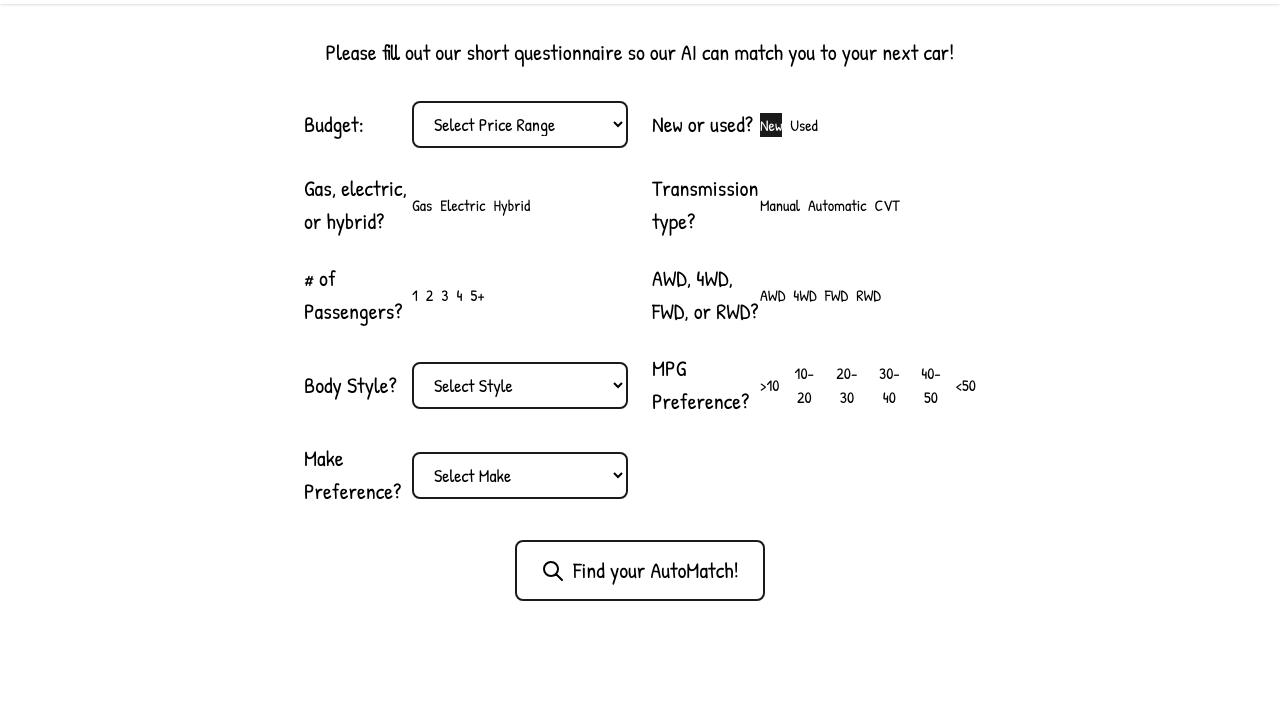
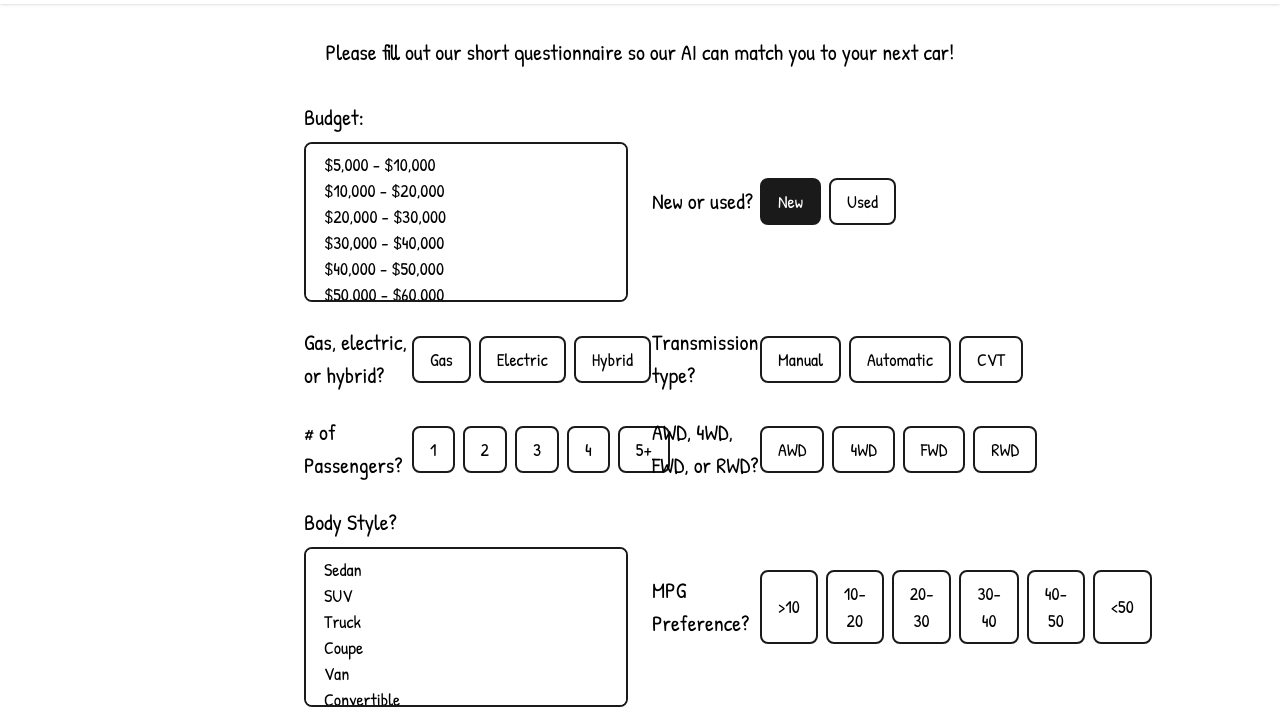
Before and after one commit to aharnessdev/autoMatch, a website: page search.html in a window 1280 px wide. Both pictures are taken after a click on the button "New". Shown: the part 76-800 px from the top of the page. Drawn offline with nearby package versions, Linux system fonts and the light colour scheme.

Commit message:
Allowed for multiple selects on options and updated styling.

```diff
--- a/search.html
+++ b/search.html
@@ -7,8 +7,12 @@
     <link href="https://fonts.googleapis.com/css2?family=Patrick+Hand&display=swap" rel="stylesheet">
     <style>
         body {
-
             font-family: 'Patrick Hand', cursive;
+        }
+        /* Styles for selected buttons */
+        .selected {
+            background-color: #1a1a1a !important;
+            color: white !important;
         }
     </style>
 </head>
@@ -29,22 +33,21 @@
                         <a href="favorite.html" class="text-[#1a1a1a] text-[22px]">Favorites</a>
                     </div>
                 </div>
-                <!-- sign ut button links to index.html -->
+                <!-- sign out button links to index.html -->
                 <a href="index.html">
                     <button class="bg-[#1a1a1a] text-white text-[22px] px-4 py-3 rounded-lg border-4 border-[#1a1a1a]">Sign Out</button>
                 </a>
             </div>
         </nav>
-        <!--styling crap and header -->
+        <!-- Styling and header -->
         <main class="container mx-auto px-4 mt-8">
             <h1 class="text-center text-black text-[22px] mb-8">Please fill out our short questionnaire so our AI can match you to your next car!</h1>
             <form id="carPreferencesForm" class="max-w-2xl mx-auto">
-                <div class="grid grid-cols-2 gap-6">
+                <div class="grid grid-cols-1 md:grid-cols-2 gap-6">
                     <!-- Budget -->
-                    <div class="flex items-center">
-                        <label for="budget" class="w-1/3 text-black text-[22px]">Budget:</label>
-                        <select id="budget" name="budget" class="w-2/3 bg-white border-2 border-[#1a1a1a] rounded-lg px-4 py-2 text-[18px]">
-                            <option value="">Select Price Range</option>
+                    <div class="flex flex-col">
+                        <label for="budget" class="text-black text-[22px] mb-2">Budget:</label>
+                        <select id="budget" name="budget[]" multiple class="w-full bg-white border-2 border-[#1a1a1a] rounded-lg px-4 py-2 text-[18px] h-40 overflow-y-auto">
                             <option value="$5,000 - $10,000">$5,000 - $10,000</option>
                             <option value="$10,000 - $20,000">$10,000 - $20,000</option>
                             <option value="$20,000 - $30,000">$20,000 - $30,000</option>
@@ -59,12 +62,12 @@
                         </select>
                     </div>
 
-                    <!-- New or Used -->
+                    <!-- New or Used (No Change) -->
                     <div class="flex items-center">
                         <label class="w-1/3 text-black text-[22px]">New or used?</label>
                         <div class="w-2/3 flex space-x-2">
-                            <button type="button" class="option-button" data-field="new_used" data-value="New">New</button>
-                            <button type="button" class="option-button" data-field="new_used" data-value="Used">Used</button>
+                            <button type="button" class="option-button bg-white border-2 border-[#1a1a1a] rounded-lg px-4 py-2 text-[18px]" data-field="new_used" data-value="New">New</button>
+                            <button type="button" class="option-button bg-white border-2 border-[#1a1a1a] rounded-lg px-4 py-2 text-[18px]" data-field="new_used" data-value="Used">Used</button>
                         </div>
                     </div>
 
@@ -72,9 +75,9 @@
                     <div class="flex items-center">
                         <label class="w-1/3 text-black text-[22px]">Gas, electric, or hybrid?</label>
                         <div class="w-2/3 flex space-x-2">
-                            <button type="button" class="option-button" data-field="fuel_type" data-value="Gas">Gas</button>
-                            <button type="button" class="option-button" data-field="fuel_type" data-value="Electric">Electric</button>
-                            <button type="button" class="option-button" data-field="fuel_type" data-value="Hybrid">Hybrid</button>
+                            <button type="button" class="option-button bg-white border-2 border-[#1a1a1a] rounded-lg px-4 py-2 text-[18px]" data-field="fuel_type" data-value="Gas">Gas</button>
+                            <button type="button" class="option-button bg-white border-2 border-[#1a1a1a] rounded-lg px-4 py-2 text-[18px]" data-field="fuel_type" data-value="Electric">Electric</button>
+                            <button type="button" class="option-button bg-white border-2 border-[#1a1a1a] rounded-lg px-4 py-2 text-[18px]" data-field="fuel_type" data-value="Hybrid">Hybrid</button>
                         </div>
                     </div>
 
@@ -82,21 +85,21 @@
                     <div class="flex items-center">
                         <label class="w-1/3 text-black text-[22px]">Transmission type?</label>
                         <div class="w-2/3 flex space-x-2">
-                            <button type="button" class="option-button" data-field="transmission" data-value="Manual">Manual</button>
-                            <button type="button" class="option-button" data-field="transmission" data-value="Automatic">Automatic</button>
-                            <button type="button" class="option-button" data-field="transmission" data-value="CVT">CVT</button>
+                            <button type="button" class="option-button bg-white border-2 border-[#1a1a1a] rounded-lg px-4 py-2 text-[18px]" data-field="transmission" data-value="Manual">Manual</button>
+                            <button type="button" class="option-button bg-white border-2 border-[#1a1a1a] rounded-lg px-4 py-2 text-[18px]" data-field="transmission" data-value="Automatic">Automatic</button>
+                            <button type="button" class="option-button bg-white border-2 border-[#1a1a1a] rounded-lg px-4 py-2 text-[18px]" data-field="transmission" data-value="CVT">CVT</button>
                         </div>
                     </div>
 
-                    <!-- Passengers -->
+                    <!-- Passengers (No Change) -->
                     <div class="flex items-center">
                         <label class="w-1/3 text-black text-[22px]"># of Passengers?</label>
                         <div class="w-2/3 flex space-x-2">
-                            <button type="button" class="option-button" data-field="passengers" data-value="1">1</button>
-                            <button type="button" class="option-button" data-field="passengers" data-value="2">2</button>
-                            <button type="button" class="option-button" data-field="passengers" data-value="3">3</button>
-                            <button type="button" class="option-button" data-field="passengers" data-value="4">4</button>
-                            <button type="button" class="option-button" data-field="passengers" data-value="5+">5+</button>
+                            <button type="button" class="option-button bg-white border-2 border-[#1a1a1a] rounded-lg px-4 py-2 text-[18px]" data-field="passengers" data-value="1">1</button>
+                            <button type="button" class="option-button bg-white border-2 border-[#1a1a1a] rounded-lg px-4 py-2 text-[18px]" data-field="passengers" data-value="2">2</button>
+                            <button type="button" class="option-button bg-white border-2 border-[#1a1a1a] rounded-lg px-4 py-2 text-[18px]" data-field="passengers" data-value="3">3</button>
+                            <button type="button" class="option-button bg-white border-2 border-[#1a1a1a] rounded-lg px-4 py-2 text-[18px]" data-field="passengers" data-value="4">4</button>
+                            <button type="button" class="option-button bg-white border-2 border-[#1a1a1a] rounded-lg px-4 py-2 text-[18px]" data-field="passengers" data-value="5+">5+</button>
                         </div>
                     </div>
 
@@ -104,18 +107,17 @@
                     <div class="flex items-center">
                         <label class="w-1/3 text-black text-[22px]">AWD, 4WD, FWD, or RWD?</label>
                         <div class="w-2/3 flex space-x-2">
-                            <button type="button" class="option-button" data-field="drivetrain" data-value="AWD">AWD</button>
-                            <button type="button" class="option-button" data-field="drivetrain" data-value="4WD">4WD</button>
-                            <button type="button" class="option-button" data-field="drivetrain" data-value="FWD">FWD</button>
-                            <button type="button" class="option-button" data-field="drivetrain" data-value="RWD">RWD</button>
+                            <button type="button" class="option-button bg-white border-2 border-[#1a1a1a] rounded-lg px-4 py-2 text-[18px]" data-field="drivetrain" data-value="AWD">AWD</button>
+                            <button type="button" class="option-button bg-white border-2 border-[#1a1a1a] rounded-lg px-4 py-2 text-[18px]" data-field="drivetrain" data-value="4WD">4WD</button>
+                            <button type="button" class="option-button bg-white border-2 border-[#1a1a1a] rounded-lg px-4 py-2 text-[18px]" data-field="drivetrain" data-value="FWD">FWD</button>
+                            <button type="button" class="option-button bg-white border-2 border-[#1a1a1a] rounded-lg px-4 py-2 text-[18px]" data-field="drivetrain" data-value="RWD">RWD</button>
                         </div>
                     </div>
 
                     <!-- Body Style -->
-                    <div class="flex items-center">
-                        <label for="body_style" class="w-1/3 text-black text-[22px]">Body Style?</label>
-                        <select id="body_style" name="body_style" class="w-2/3 bg-white border-2 border-[#1a1a1a] rounded-lg px-4 py-2 text-[18px]">
-                            <option value="">Select Style</option>
+                    <div class="flex flex-col">
+                        <label for="body_style" class="text-black text-[22px] mb-2">Body Style?</label>
+                        <select id="body_style" name="body_style[]" multiple class="w-full bg-white border-2 border-[#1a1a1a] rounded-lg px-4 py-2 text-[18px] h-40 overflow-y-auto">
                             <option value="Sedan">Sedan</option>
                             <option value="SUV">SUV</option>
                             <option value="Truck">Truck</option>
@@ -141,20 +143,19 @@
                     <div class="flex items-center">
                         <label class="w-1/3 text-black text-[22px]">MPG Preference?</label>
                         <div class="w-2/3 flex space-x-2">
-                            <button type="button" class="option-button" data-field="mpg" data-value=">10">>10</button>
-                            <button type="button" class="option-button" data-field="mpg" data-value="10-20">10-20</button>
-                            <button type="button" class="option-button" data-field="mpg" data-value="20-30">20-30</button>
-                            <button type="button" class="option-button" data-field="mpg" data-value="30-40">30-40</button>
-                            <button type="button" class="option-button" data-field="mpg" data-value="40-50">40-50</button>
-                            <button type="button" class="option-button" data-field="mpg" data-value="<50"><50</button>
+                            <button type="button" class="option-button bg-white border-2 border-[#1a1a1a] rounded-lg px-4 py-2 text-[18px]" data-field="mpg" data-value=">10">>10</button>
+                            <button type="button" class="option-button bg-white border-2 border-[#1a1a1a] rounded-lg px-4 py-2 text-[18px]" data-field="mpg" data-value="10-20">10-20</button>
+                            <button type="button" class="option-button bg-white border-2 border-[#1a1a1a] rounded-lg px-4 py-2 text-[18px]" data-field="mpg" data-value="20-30">20-30</button>
+                            <button type="button" class="option-button bg-white border-2 border-[#1a1a1a] rounded-lg px-4 py-2 text-[18px]" data-field="mpg" data-value="30-40">30-40</button>
+                            <button type="button" class="option-button bg-white border-2 border-[#1a1a1a] rounded-lg px-4 py-2 text-[18px]" data-field="mpg" data-value="40-50">40-50</button>
+                            <button type="button" class="option-button bg-white border-2 border-[#1a1a1a] rounded-lg px-4 py-2 text-[18px]" data-field="mpg" data-value="<50"><50</button>
                         </div>
                     </div>
 
                     <!-- Make Preference -->
-                    <div class="flex items-center">
-                        <label for="make_preference" class="w-1/3 text-black text-[22px]">Make Preference?</label>
-                        <select id="make_preference" name="make_preference" class="w-2/3 bg-white border-2 border-[#1a1a1a] rounded-lg px-4 py-2 text-[18px]">
-                            <option value="">Select Make</option>
+                    <div class="flex flex-col">
+                        <label for="make_preference" class="text-black text-[22px] mb-2">Make Preference?</label>
+                        <select id="make_preference" name="make_preference[]" multiple class="w-full bg-white border-2 border-[#1a1a1a] rounded-lg px-4 py-2 text-[18px] h-40 overflow-y-auto">
                             <option value="Acura">Acura</option>
                             <option value="Alfa Romeo">Alfa Romeo</option>
                             <option value="Aston Martin">Aston Martin</option>
@@ -224,7 +225,7 @@
                         </select>
                     </div>
                 </div>
-                <!--submit button and styling-->
+                <!-- Submit button and styling -->
                 <div class="mt-8 flex justify-center">
                     <button type="submit" id="match" class="bg-white border-2 border-[#1a1a1a] rounded-lg px-6 py-3 text-[22px] flex items-center">
                         <svg xmlns="http://www.w3.org/2000/svg" class="h-6 w-6 mr-2" fill="none" viewBox="0 0 24 24" stroke="currentColor">
@@ -238,25 +239,32 @@
     </div>
 
     <script type="module">
-        // Object to store user selected options
+        // Object to store user selected options (arrays for multiple selections)
         const selectedOptions = {};
 
-        // event listeners for the option buttons
+        // Initialize selectedOptions for each field to be multiple
+        const multiSelectFields = ['fuel_type', 'transmission', 'drivetrain', 'mpg', 'new_used', 'passengers'];
+        multiSelectFields.forEach(field => {
+            selectedOptions[field] = [];
+        });
+
+        // Event listeners for the option buttons
         document.querySelectorAll('.option-button').forEach(button => {
             button.addEventListener('click', () => {
                 const field = button.getAttribute('data-field');
                 const value = button.getAttribute('data-value');
 
-                // Store the selected option value
-                selectedOptions[field] = value;
-
-                // Update button styles, this doesn't really work rn because I got rid of a bunch of styling. will fix later sry
-                document.querySelectorAll(`.option-button[data-field="${field}"]`).forEach(btn => {
-                    btn.classList.remove('bg-[#1a1a1a]', 'text-white');
-                    btn.classList.add('bg-white', 'text-black');
-                });
-                button.classList.add('bg-[#1a1a1a]', 'text-white');
-                button.classList.remove('bg-white', 'text-black');
+                // Check if the value is already selected
+                const index = selectedOptions[field].indexOf(value);
+                if (index > -1) {
+                    // If selected, remove it
+                    selectedOptions[field].splice(index, 1);
+                    button.classList.remove('selected');
+                } else {
+                    // If not selected, add it
+                    selectedOptions[field].push(value);
+                    button.classList.add('selected');
+                }
             });
         });
 
@@ -267,16 +275,31 @@
             const formData = new FormData(document.getElementById('carPreferencesForm'));
             const userPreferences = {};
 
-            // Collect data from inputs
-            formData.forEach((value, key) => {
-                userPreferences[key] = value;
-            });
+            // Collect data from multi-select fields
+            const budget = formData.getAll('budget[]');
+            const bodyStyle = formData.getAll('body_style[]');
+            const makePreference = formData.getAll('make_preference[]');
 
-            // add selected options
-            Object.assign(userPreferences, selectedOptions);
+            if (budget.length > 0) {
+                userPreferences.budget = budget;
+            }
+
+            if (bodyStyle.length > 0) {
+                userPreferences.body_style = bodyStyle;
+            }
+
+            if (makePreference.length > 0) {
+                userPreferences.make_preference = makePreference;
+            }
+
+            // Add selected options from button-based fields
+            for (const field in selectedOptions) {
+                if (selectedOptions[field].length > 0) {
+                    userPreferences[field] = selectedOptions[field];
+                }
+            }
 
             // Send data to backend
-            // After receiving the response from the backend
             fetch('http://localhost:3000/api/getCarRecommendations', {
                 method: 'POST',
                 headers: {
@@ -295,14 +318,14 @@
             .then((data) => {
                 console.log('Data received from backend:', data);
 
-            // stringify recommendations
+                // Stringify recommendations
                 const recommendationsString = JSON.stringify(data.recommendations);
                 console.log('Stringified recommendations:', recommendationsString);
 
-            // store the recommendations for display on match.html
+                // Store the recommendations for display on match.html
                 localStorage.setItem('carRecommendations', recommendationsString);
 
-            // Redirecr to match.html
+                // Redirect to match.html
                 window.location.href = 'match.html';
             })
             .catch((error) => {
```
Lines whose indentation alone changed are shown as unchanged.
